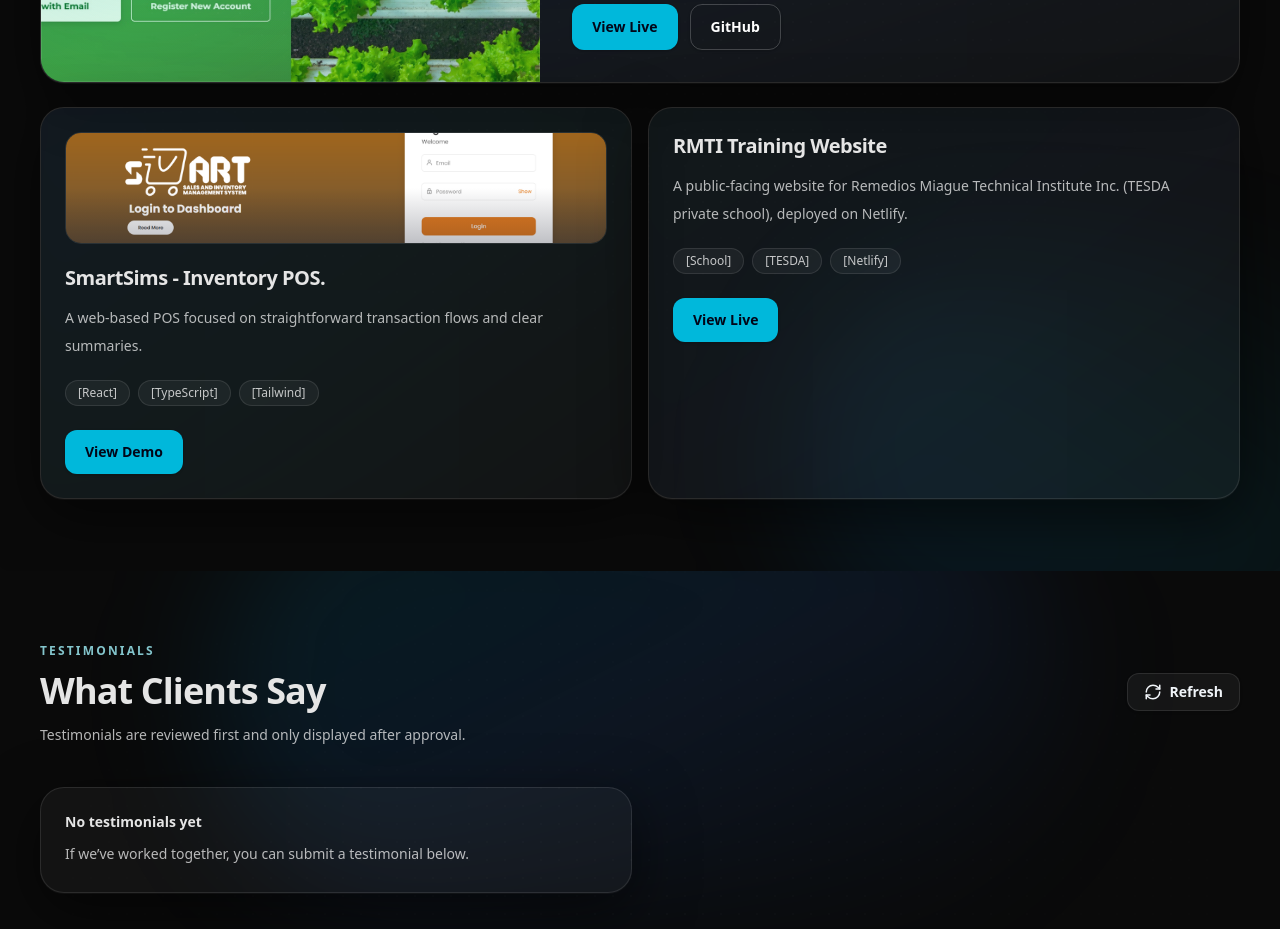
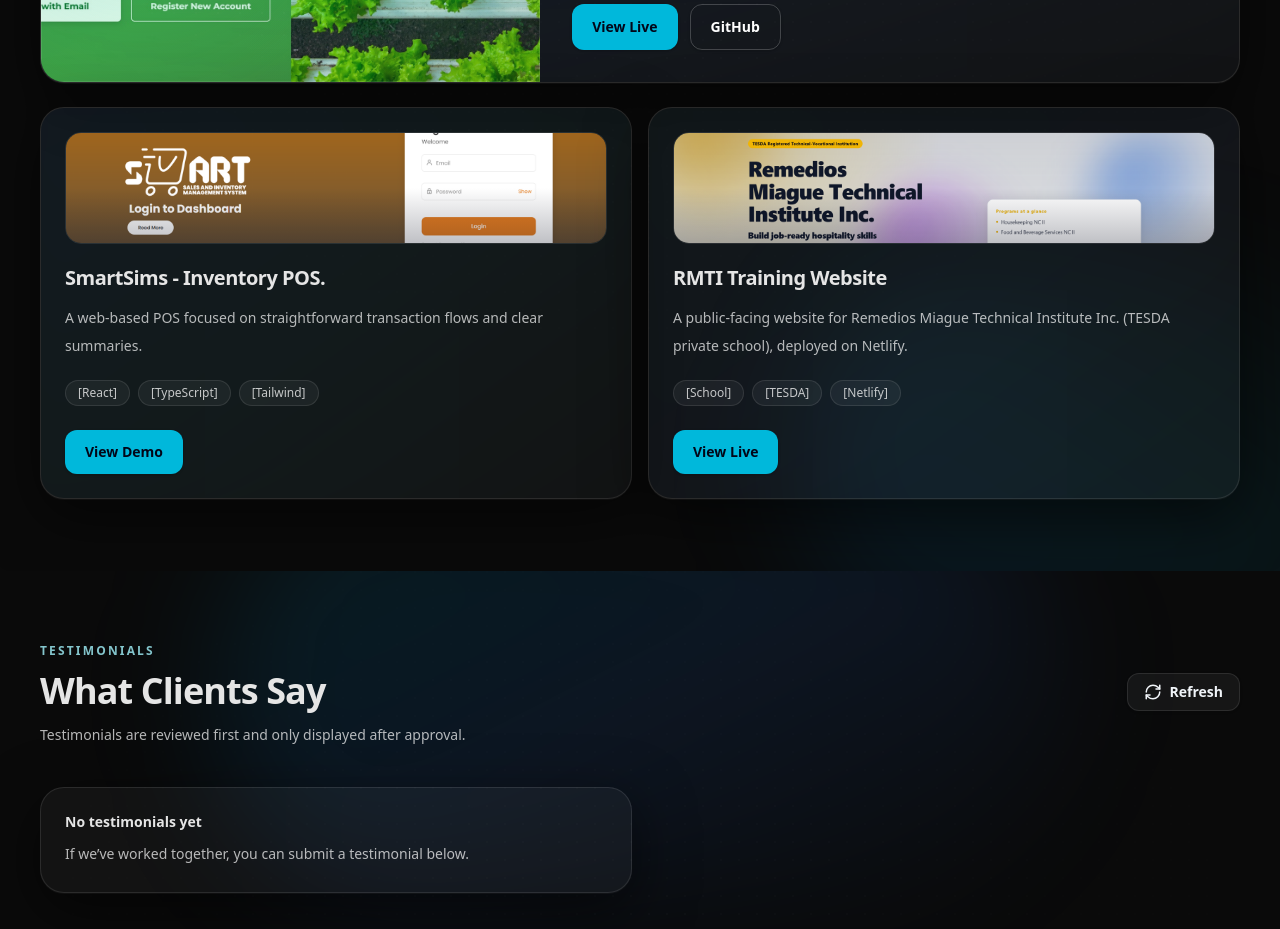
Before and after one commit to RvnXcnnrr/JMRP, a React (Vite) app: page / in a window 1280 px wide. Shown: the part 2280-3209 px from the top of the page. Built offline with nearby package versions, Linux system fonts and the light colour scheme.

Commit message:
feat: add RMTI Training website project with image source and alt text

```diff
--- a/src/components/ProjectsSection.tsx
+++ b/src/components/ProjectsSection.tsx
@@ -36,6 +36,7 @@
   const smarTanomImage = '/assets/projects/smartanom.jpg'
   const smartSimsImage = '/assets/projects/smartsims.jpg'
   const rmtiTrainingUrl = 'https://rmti-training.netlify.app/'
+  const rmtiTrainingImage = '/assets/projects/rmti-training.jpg'
 
   return (
     <section
@@ -151,6 +152,20 @@
           <div className="group relative overflow-hidden rounded-3xl border border-slate-200/70 bg-white/70 p-6 shadow-[0_1px_0_rgba(255,255,255,0.65),0_18px_50px_rgba(2,6,23,0.08)] backdrop-blur transition duration-300 hover:-translate-y-1 hover:border-cyan-500/40 hover:shadow-md dark:border-white/10 dark:bg-white/[0.04] dark:shadow-[0_1px_0_rgba(255,255,255,0.04),0_18px_60px_rgba(0,0,0,0.55)] dark:hover:border-cyan-300/30">
             <div aria-hidden="true" className="pointer-events-none absolute -inset-16 -z-10 opacity-35 blur-2xl transition-opacity duration-300 group-hover:opacity-60 bg-gradient-to-br from-cyan-500/12 via-blue-500/10 to-transparent" />
 
+            <div className="relative mb-5 h-28 overflow-hidden rounded-2xl border border-slate-200/70 dark:border-white/10">
+              <img
+                src={rmtiTrainingImage}
+                alt="RMTI Training website preview"
+                loading="lazy"
+                decoding="async"
+                className="h-full w-full object-cover"
+                onError={(e) => {
+                  ;(e.currentTarget as HTMLImageElement).style.display = 'none'
+                }}
+              />
+              <div aria-hidden="true" className="pointer-events-none absolute inset-0 bg-gradient-to-t from-slate-950/25 via-transparent to-transparent" />
+            </div>
+
             <h3 className="text-xl font-semibold tracking-tight text-slate-900 dark:text-[#e5e5e5]">RMTI Training Website</h3>
             <p className="mt-3 text-sm leading-7 text-slate-600 dark:text-white/70">
               A public-facing website for Remedios Miague Technical Institute Inc. (TESDA private school), deployed on Netlify.
--- a/src/data/portfolio.ts
+++ b/src/data/portfolio.ts
@@ -66,6 +66,8 @@
     description:
       'A public-facing website for Remedios Miague Technical Institute Inc. (TESDA private school), deployed on Netlify.',
     stack: ['School Website', 'TESDA', 'Netlify'],
+    imageSrc: '/assets/projects/rmti-training.jpg',
+    imageAlt: 'RMTI Training website preview',
     links: {
       demo: 'https://rmti-training.netlify.app/',
     },
```
